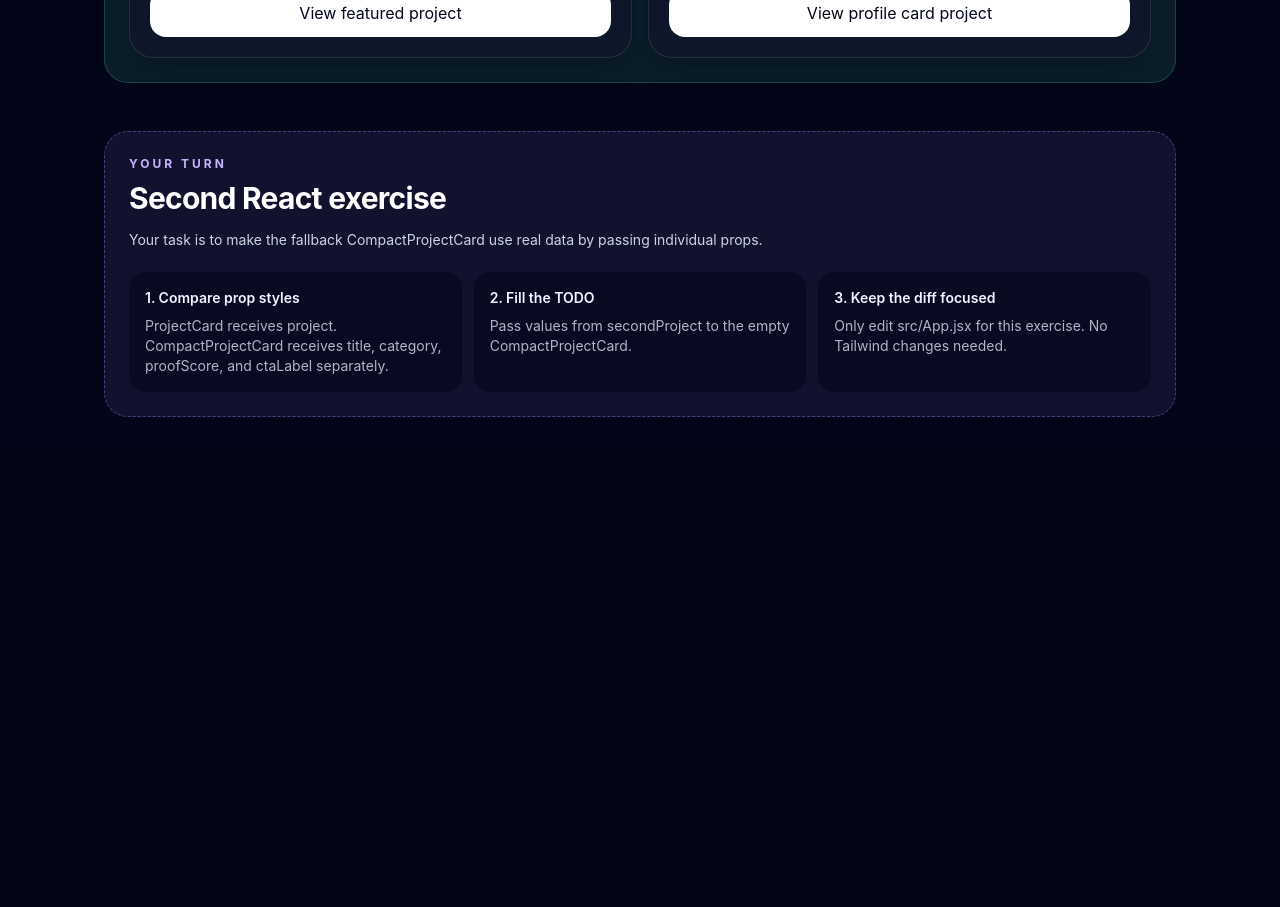
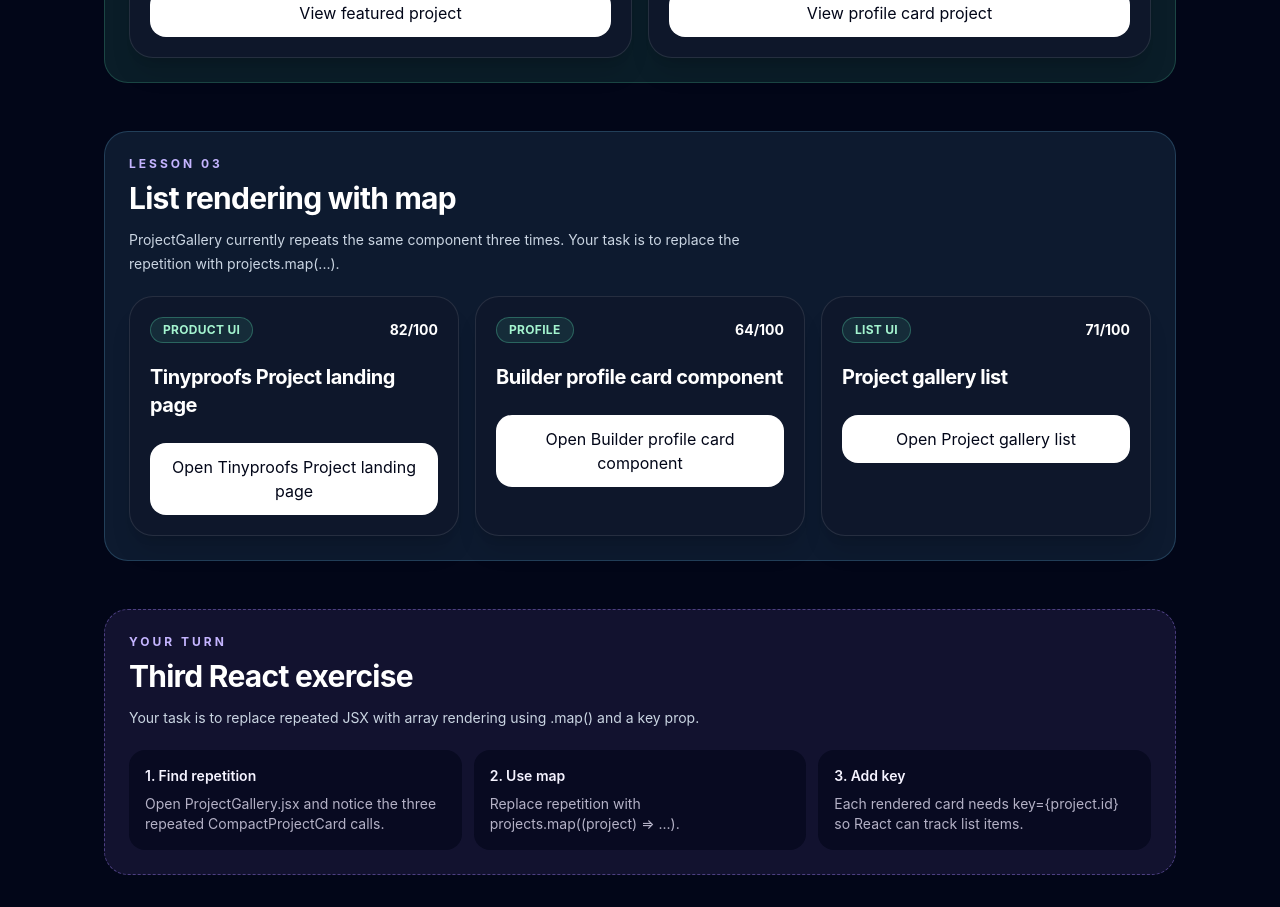
Before and after one commit to turanarican1985/tinyproofs-react-practice, a React (Vite) app: page / in a window 1280 px wide. Shown: the part 1460-2367 px from the top of the page. Before the commit the page ends 1909 px from the top, so only its background shows below. Built offline with nearby package versions, Linux system fonts and the light colour scheme.

Commit message:
Add lesson 03 gallery section

```diff
--- a/src/App.jsx
+++ b/src/App.jsx
@@ -2,6 +2,7 @@ import CompactProjectCard from "./components/CompactProjectCard.jsx";
 import Header from "./components/Header.jsx";
 import Hero from "./components/Hero.jsx";
 import ProjectCard from "./components/ProjectCard.jsx";
+import ProjectGallery from "./components/ProjectGallery.jsx";
 import ProfileCard from "./components/ProfileCard.jsx";
 import SectionTitle from "./components/SectionTitle.jsx";
 import { projects } from "./data/projects.js";
@@ -60,14 +61,6 @@ export default function App() {
               ctaLabel="View featured project"
             />
 
-            {/*
-              TODO 01:
-              This second card intentionally shows fallback text.
-              Pass title, category, proofScore, and ctaLabel props from secondProject.
-
-              Hint:
-              title={secondProject.title}
-            */}
             <CompactProjectCard
               title={secondProject.title}
               category={secondProject.category}
@@ -77,32 +70,44 @@ export default function App() {
           </div>
         </section>
 
+        <section className="rounded-3xl border border-sky-300/20 bg-sky-300/10 p-5 sm:p-6">
+          <SectionTitle
+            eyebrow="Lesson 03"
+            title="List rendering with map"
+            description="ProjectGallery currently repeats the same component three times. Your task is to replace the repetition with projects.map(...)."
+          />
+
+          <div className="mt-5">
+            <ProjectGallery projects={projects} />
+          </div>
+        </section>
+
         <section className="rounded-3xl border border-dashed border-violet-400/40 bg-violet-400/10 p-5 sm:p-6">
           <SectionTitle
             eyebrow="Your turn"
-            title="Second React exercise"
-            description="Your task is to make the fallback CompactProjectCard use real data by passing individual props."
+            title="Third React exercise"
+            description="Your task is to replace repeated JSX with array rendering using .map() and a key prop."
           />
 
           <div className="mt-5 grid gap-3 text-sm text-violet-50 sm:grid-cols-3">
             <div className="rounded-2xl bg-slate-950/60 p-4">
-              <p className="font-semibold">1. Compare prop styles</p>
+              <p className="font-semibold">1. Find repetition</p>
               <p className="mt-2 text-violet-100/75">
-                ProjectCard receives project. CompactProjectCard receives title,
-                category, proofScore, and ctaLabel separately.
+                Open ProjectGallery.jsx and notice the three repeated
+                CompactProjectCard calls.
               </p>
             </div>
             <div className="rounded-2xl bg-slate-950/60 p-4">
-              <p className="font-semibold">2. Fill the TODO</p>
+              <p className="font-semibold">2. Use map</p>
               <p className="mt-2 text-violet-100/75">
-                Pass values from secondProject to the empty CompactProjectCard.
+                Replace repetition with projects.map((project) =&gt; ...).
               </p>
             </div>
             <div className="rounded-2xl bg-slate-950/60 p-4">
-              <p className="font-semibold">3. Keep the diff focused</p>
+              <p className="font-semibold">3. Add key</p>
               <p className="mt-2 text-violet-100/75">
-                Only edit src/App.jsx for this exercise. No Tailwind changes
-                needed.
+                Each rendered card needs key=&#123;project.id&#125; so React can track
+                list items.
               </p>
             </div>
           </div>
```
